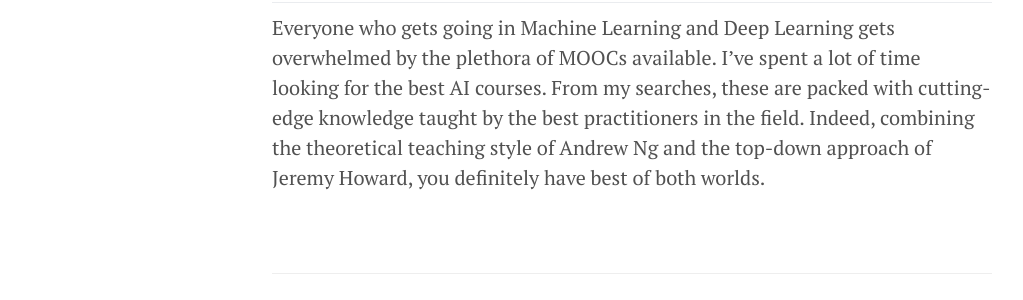
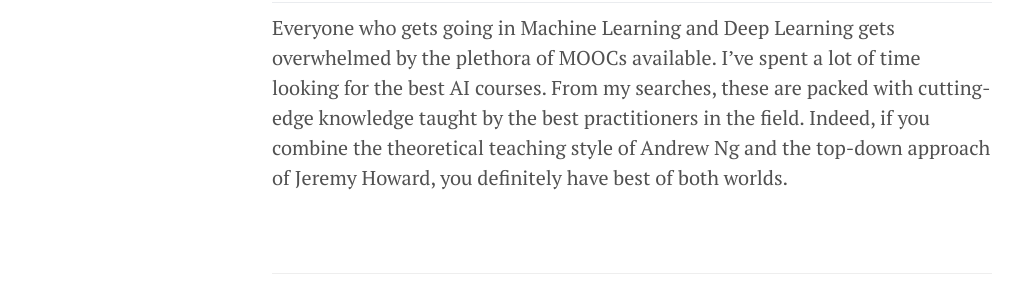
Before and after one commit to florentfettu/florentfettu.github.io, a Jekyll site: the page built from _posts/2020-05-26-my-self-created-artificial-intelligence-path.md, in a window 1280 px wide. Shown: the part 1684-1984 px from the top of the page, without its empty margins (8-1031 px from the left). Built offline with Jekyll 4.4.1, drawn with Linux system fonts in a browser that asks for light colours; nearby versions of some CDN libraries.

Commit message:
Update 2020-05-26-my-self-created-artificial-intelligence-path.md

```diff
--- a/_posts/2020-05-26-my-self-created-artificial-intelligence-path.md
+++ b/_posts/2020-05-26-my-self-created-artificial-intelligence-path.md
@@ -41,4 +41,4 @@
 
 ## Best MOOCs to Break Into AI
 
-Everyone who gets going in Machine Learning and Deep Learning gets overwhelmed by the plethora of MOOCs available. I've spent a lot of time looking for the best AI courses. From my searches, these are packed with cutting-edge knowledge taught by the best practitioners in the field. Indeed, combining the theoretical teaching style of Andrew Ng and the top-down approach of Jeremy Howard, you definitely have best of both worlds.
+Everyone who gets going in Machine Learning and Deep Learning gets overwhelmed by the plethora of MOOCs available. I've spent a lot of time looking for the best AI courses. From my searches, these are packed with cutting-edge knowledge taught by the best practitioners in the field. Indeed, if you combine the theoretical teaching style of Andrew Ng and the top-down approach of Jeremy Howard, you definitely have best of both worlds.
```
